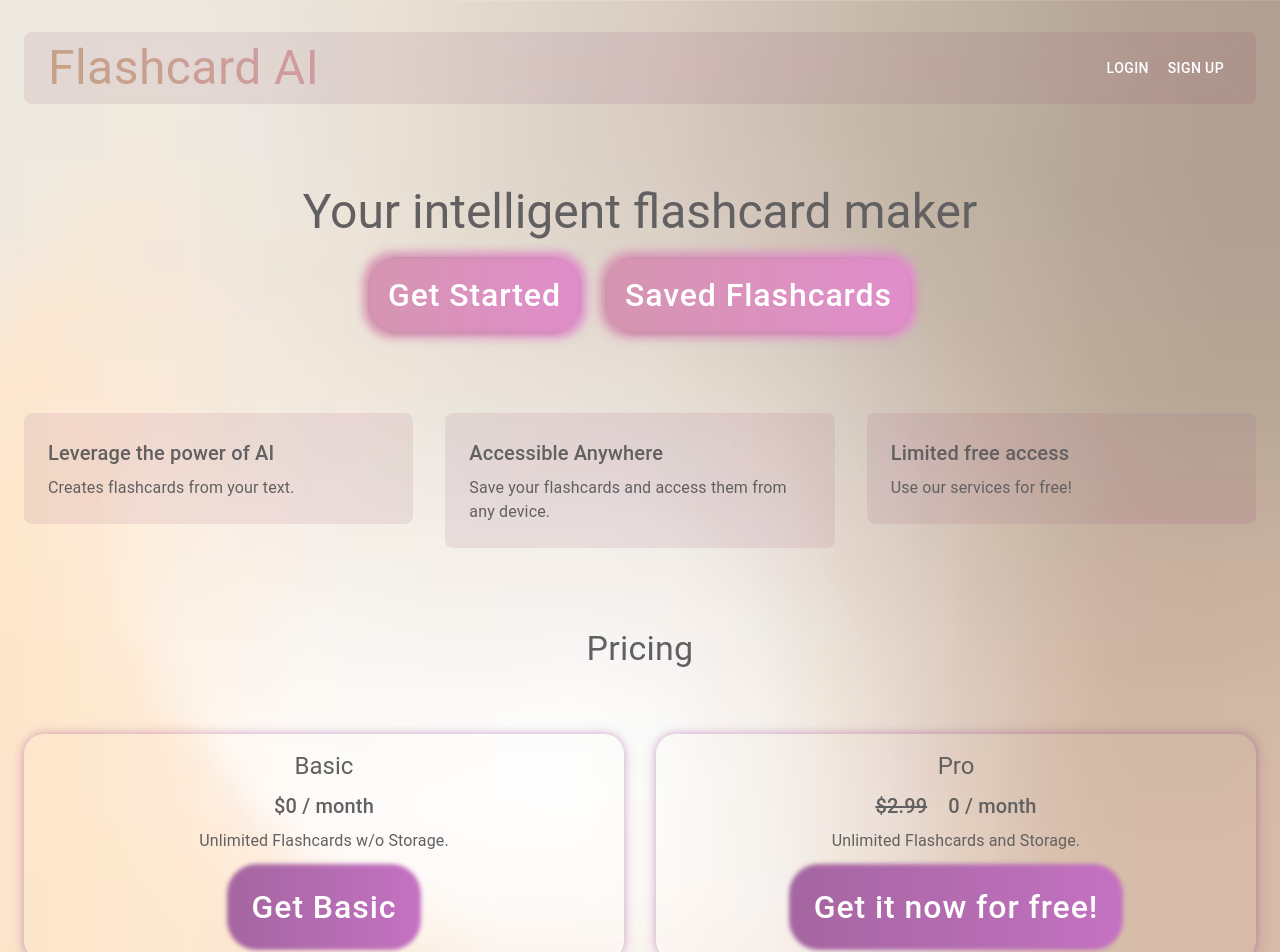
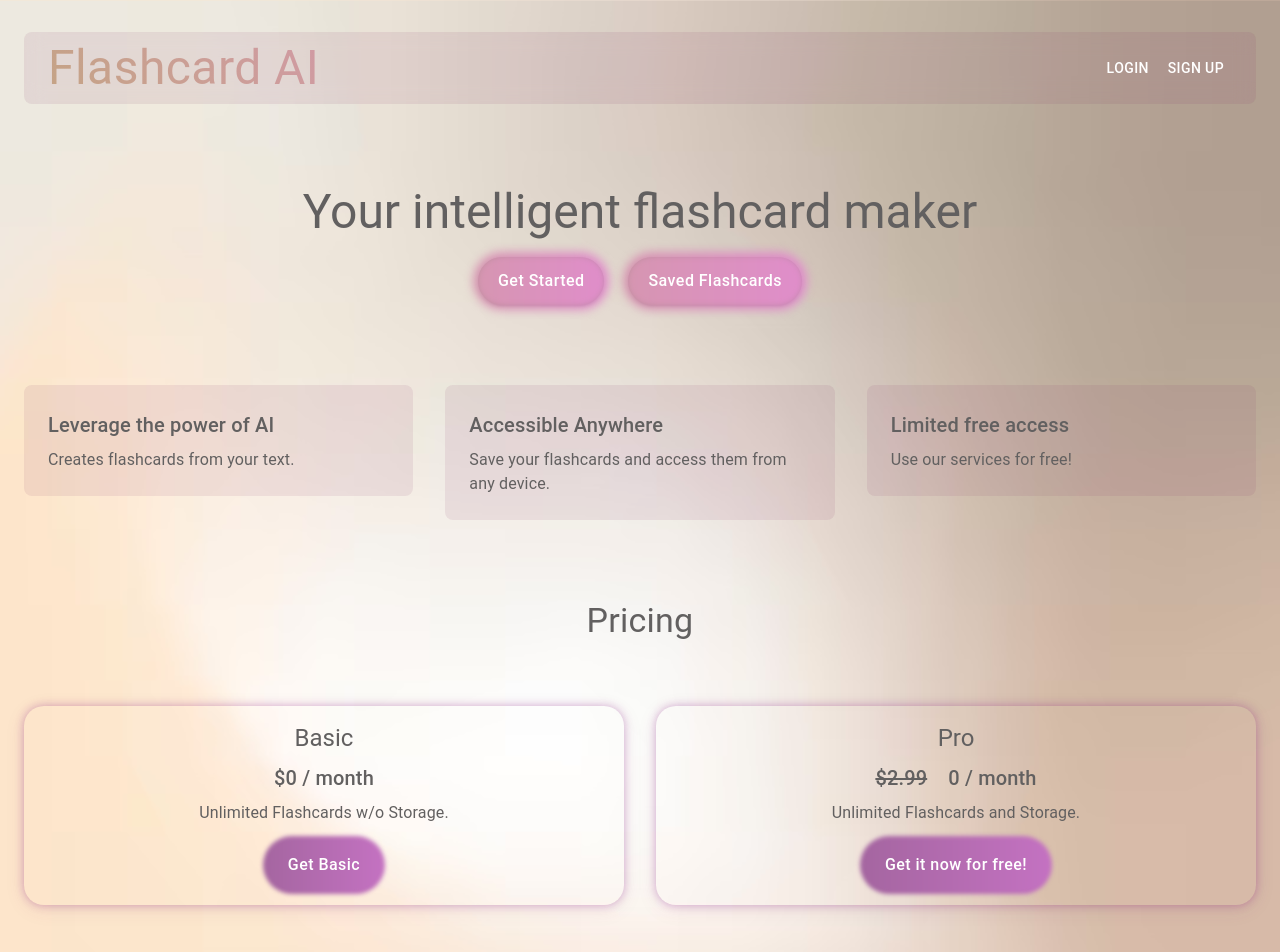
Before and after one commit to Medxo-pro/Flashcard-SaaS, a Next.js app: page / in a window 1280 px wide. Shown: the top 952 px of the page. Built offline with nearby package versions, Linux system fonts and the light colour scheme; no server answers.

Commit message:
Further bug fixes

```diff
--- a/app/generate/page.js
+++ b/app/generate/page.js
@@ -168,7 +168,8 @@ export default function Generate() {
               '&:hover': {
                 backgroundColor: '#705E52',
               },
-              mt:2
+              mt:2,
+              fontSize: '1em',
             }}
             className="button glowing-border"
           >
--- a/app/page.js
+++ b/app/page.js
@@ -104,7 +104,7 @@ export default function Home() {
             backgroundColor: '#705E52',
           },
           mr: 3,
-          fontSize: '2em',
+          fontSize: '1em',
         }}
         href="/generate"
           >
@@ -122,7 +122,7 @@ export default function Home() {
           '&:hover': {
             backgroundColor: '#705E52',
           },
-          fontSize: '2em',
+          fontSize: '1em',
         }}
 
         href="/flashcards"
@@ -202,7 +202,7 @@ export default function Home() {
                 '&:hover': {
                   backgroundColor: '#705E52',
                 },
-                fontSize: '2em',
+                fontSize: '1em',
                 mt: 2
               }}  >
                 Get Basic
@@ -239,7 +239,7 @@ export default function Home() {
                 '&:hover': {
                   backgroundColor: '#705E52',
                 },
-                fontSize: '2em',
+                fontSize: '1em',
                 mt: 2
               }}
 
```
